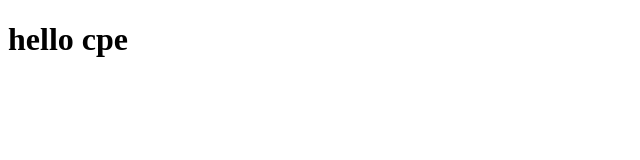
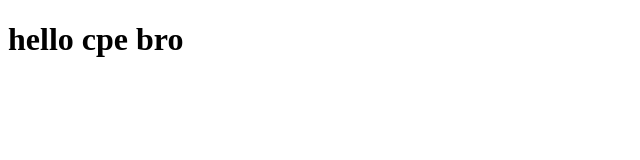
Before and after one commit to CinnamonZENB/git-101-yt, a plain HTML site: page index.html in a window 1280 px wide. Shown: the full height of the page, 0-640 px from the left. Drawn offline with Linux system fonts and the light colour scheme.

Commit message:
Update index.html

```diff
--- a/index.html
+++ b/index.html
@@ -7,6 +7,6 @@
     <title>Document</title>
 </head>
 <body>
-    <h1>hello cpe</h1>
+    <h1>hello cpe bro</h1>
 </body>
 </html>
```
